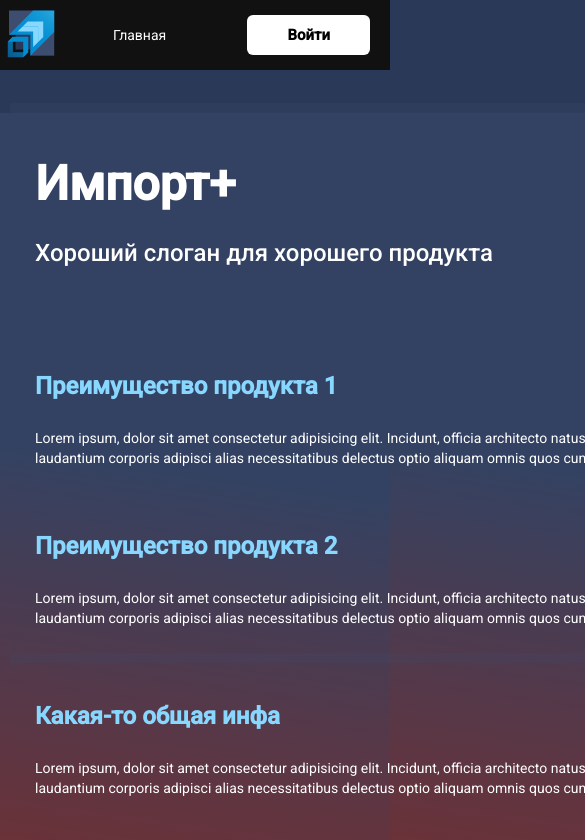
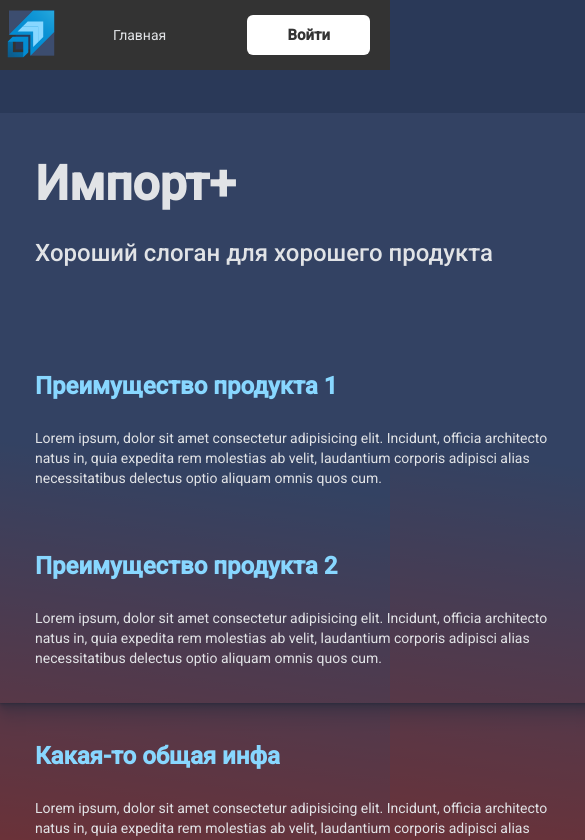
Before and after one commit to Hakaton4ik22/frontend_main, an Angular app: page / in a window 390 px wide. Shown: the top 840 px of the page, 585 px wide, since content can reach past the window. Built offline with nearby package versions, Linux system fonts and the light colour scheme.

Commit message:
Небольшие правки по дизайну

```diff
--- a/angular.json
+++ b/angular.json
@@ -70,10 +70,12 @@
           "builder": "@angular-devkit/build-angular:dev-server",
           "configurations": {
             "production": {
-              "browserTarget": "serviceCustoms:build:production"
+              "browserTarget": "serviceCustoms:build:production",
+            "proxyConfig": "src/proxy.conf.json"
             },
             "development": {
-              "browserTarget": "serviceCustoms:build:development"
+              "browserTarget": "serviceCustoms:build:development",
+            "proxyConfig": "src/proxy.conf.json"
             }
           },
           "defaultConfiguration": "development"
@@ -81,7 +83,8 @@
         "extract-i18n": {
           "builder": "@angular-devkit/build-angular:extract-i18n",
           "options": {
-            "browserTarget": "serviceCustoms:build"
+            "browserTarget": "serviceCustoms:build",
+            "proxyConfig": "src/proxy.conf.json"
           }
         },
         "test": {
--- a/src/app/components/admin/admin-login/admin-login.component.scss
+++ b/src/app/components/admin/admin-login/admin-login.component.scss
@@ -26,7 +26,7 @@
     input {
       background: #8099CB;
       border-radius: 10px;
-      color: black;
+      color: #333333;
       font-size: 15px;
       line-height: 24px;
       padding: 10px;
@@ -39,7 +39,7 @@
     .btn{
       background: #000000;
       border-radius: 6px;
-      color: white;
+      color: #e1e3e6;
       padding: 11px 67px;
       margin-bottom: 83px;
       cursor: pointer;
--- a/src/app/components/footer/footer.component.scss
+++ b/src/app/components/footer/footer.component.scss
@@ -1,10 +1,10 @@
 footer {
-  background: #111;
-  color: white;
+  background: #333333;
+  color: #e1e3e6;
   a {
-    color: white;
+    color: #e1e3e6;
     &:visited {
-      color: white;
+      color: #e1e3e6;
     }
     &:hover {
       color: #666;
--- a/src/app/components/header/header.component.scss
+++ b/src/app/components/header/header.component.scss
@@ -1,13 +1,13 @@
 header {
-  background: #111;
+  background: #333333;
   .menu {
     display: flex;
     align-items: center;
   }
   a {
-    color: white;
+    color: #e1e3e6;;
     &:visited {
-      color: white;
+      color: #e1e3e6;
     }
     &:hover {
       color: #666;
@@ -29,7 +29,7 @@ header {
       margin-right: 20px;
           background: #FFFFFF;
     border-radius: 6px;
-    color: black;
+    color: #333333;
     padding: 11px 40px;
     font-weight: bold;
     font-size: 15px;
--- a/src/app/components/main/main.component.scss
+++ b/src/app/components/main/main.component.scss
@@ -9,13 +9,21 @@ section {
         width: 400px;
         background: rgba(60, 77, 111, 0.5);
         margin-left: 50px;
-        box-shadow: 10px -10px rgb(60 77 111 / 20%);
+          box-shadow: 0 1px 1px rgba(0,0,0,0.2),
+              0 2px 2px rgba(0,0,0,0.2),
+              0 4px 4px rgba(0,0,0,0.2),
+              0 8px 8px rgba(0,0,0,0.2),
+              0 16px 16px rgba(0,0,0,0.2);
         margin-right: 50px;
     }
     .rectangle {
         width: 136px;
         background: rgba(60, 77, 111, 0.5);
-        box-shadow: 10px -10px rgb(60 77 111 / 20%);
+          box-shadow: 0 1px 1px rgba(0,0,0,0.2),
+              0 2px 2px rgba(0,0,0,0.2),
+              0 4px 4px rgba(0,0,0,0.2),
+              0 8px 8px rgba(0,0,0,0.2),
+              0 16px 16px rgba(0,0,0,0.2);
         margin-right: 50px;
 
       }
@@ -25,7 +33,11 @@ section {
     }
   .company-info{
     background: rgba(60, 77, 111, 0.5);
-    box-shadow: 10px -10px rgb(60 77 111 / 20%);
+          box-shadow: 0 1px 1px rgba(0,0,0,0.2),
+              0 2px 2px rgba(0,0,0,0.2),
+              0 4px 4px rgba(0,0,0,0.2),
+              0 8px 8px rgba(0,0,0,0.2),
+              0 16px 16px rgba(0,0,0,0.2);
     padding: 35px;
 
       h1 {
@@ -65,7 +77,11 @@ section {
     .trapezoid {
       background: rgba(60, 77, 111, 0.5);
       padding: 35px;
-      box-shadow: 10px -10px rgb(60 77 111 / 20%);
+          box-shadow: 0 1px 1px rgba(0,0,0,0.2),
+              0 2px 2px rgba(0,0,0,0.2),
+              0 4px 4px rgba(0,0,0,0.2),
+              0 8px 8px rgba(0,0,0,0.2),
+              0 16px 16px rgba(0,0,0,0.2);
     }
     h3 {
       font-weight: bold;
@@ -92,7 +108,11 @@ section {
     display: flex;
     align-items: center;
     background: rgba(60, 77, 111, 0.5);
-    box-shadow: 10px -10px rgb(60 77 111 / 20%);
+          box-shadow: 0 1px 1px rgba(0,0,0,0.2),
+              0 2px 2px rgba(0,0,0,0.2),
+              0 4px 4px rgba(0,0,0,0.2),
+              0 8px 8px rgba(0,0,0,0.2),
+              0 16px 16px rgba(0,0,0,0.2);
     border-radius: 68px;
     padding: 90px;
     margin-bottom: 60px;
@@ -129,7 +149,11 @@ section {
 
   .rectangle {
     background: rgba(60, 77, 111, 0.5);
-    box-shadow: 6px -6px rgb(60 77 111 / 20%);
+          box-shadow: 0 1px 1px rgba(0,0,0,0.2),
+              0 2px 2px rgba(0,0,0,0.2),
+              0 4px 4px rgba(0,0,0,0.2),
+              0 8px 8px rgba(0,0,0,0.2),
+              0 16px 16px rgba(0,0,0,0.2);
     margin-bottom: 30px;
   }
   .r1 {
@@ -144,7 +168,11 @@ section {
 
   .use-interface{
     background: rgba(60, 77, 111, 0.5);
-    box-shadow: 10px -10px rgb(60 77 111 / 20%);
+            box-shadow: 0 1px 1px rgba(0,0,0,0.2),
+              0 2px 2px rgba(0,0,0,0.2),
+              0 4px 4px rgba(0,0,0,0.2),
+              0 8px 8px rgba(0,0,0,0.2),
+              0 16px 16px rgba(0,0,0,0.2);
     padding: 20px;
     h3{
       font-weight: bold;
@@ -196,7 +224,11 @@ section {
   .logo {
     display: none;
   }
-
+  .use {
+    .interface{
+    width: 350px;
+    }
+  }
 }
 
 
@@ -204,5 +236,9 @@ section {
   .rectangle-big {
     display: none;
   }
-
+  .use {
+    .interface{
+    width: 350px;
+    }
+  }
 }
--- a/src/app/components/office/dashboard/dashboard.component.scss
+++ b/src/app/components/office/dashboard/dashboard.component.scss
@@ -37,11 +37,11 @@
       display: flex;
       align-items: center;
       margin-top: 30px;
-      color: black;
+      color: #333333;
     }
 
     .plk {
-      color: white;
+      color: #333333;
     }
     .icon {
 
@@ -89,8 +89,8 @@
       .btn{
         font-size: 15px;
         line-height: 18px;
-        background: black;
-        color: white;
+        background: #333333;
+        color: #e1e3e6;;
         width: 189px;
         height: 40px;
         border-radius: 5px;
--- a/src/app/components/office/login/login.component.scss
+++ b/src/app/components/office/login/login.component.scss
@@ -25,7 +25,7 @@
     input {
       background: #8099CB;
       border-radius: 10px;
-      color: black;
+      color: #333333;
       font-size: 15px;
       line-height: 24px;
       padding: 10px;
@@ -38,7 +38,7 @@
     .btn{
       background: #000000;
       border-radius: 6px;
-      color: white;
+      color: #e1e3e6;
       padding: 11px 67px;
       margin-bottom: 83px;
       cursor: pointer;
--- /dev/null
+++ b/src/proxy.conf.json
@@ -0,0 +1,6 @@
+{
+  "/api": {
+    "target": "http://localhost:8000",
+    "secure": false
+  }
+}
--- a/src/styles.scss
+++ b/src/styles.scss
@@ -17,7 +17,7 @@ body {
   font-size: 1rem;
   line-height: 1.6;
   background: linear-gradient(188deg, #2A3958 55%, #9b1803) fixed;
-  color: white;
+  color: #e1e3e6;
   height: 100%;
 
 }
@@ -41,7 +41,3 @@ img {
   min-height: 100%;
 
 }
-
-
-html, body { height: 100%; }
-body { margin: 0; font-family: Roboto, "Helvetica Neue", sans-serif; }
```
Also changed, not shown: 1 other file (tests, documents, lock files or other folders).
